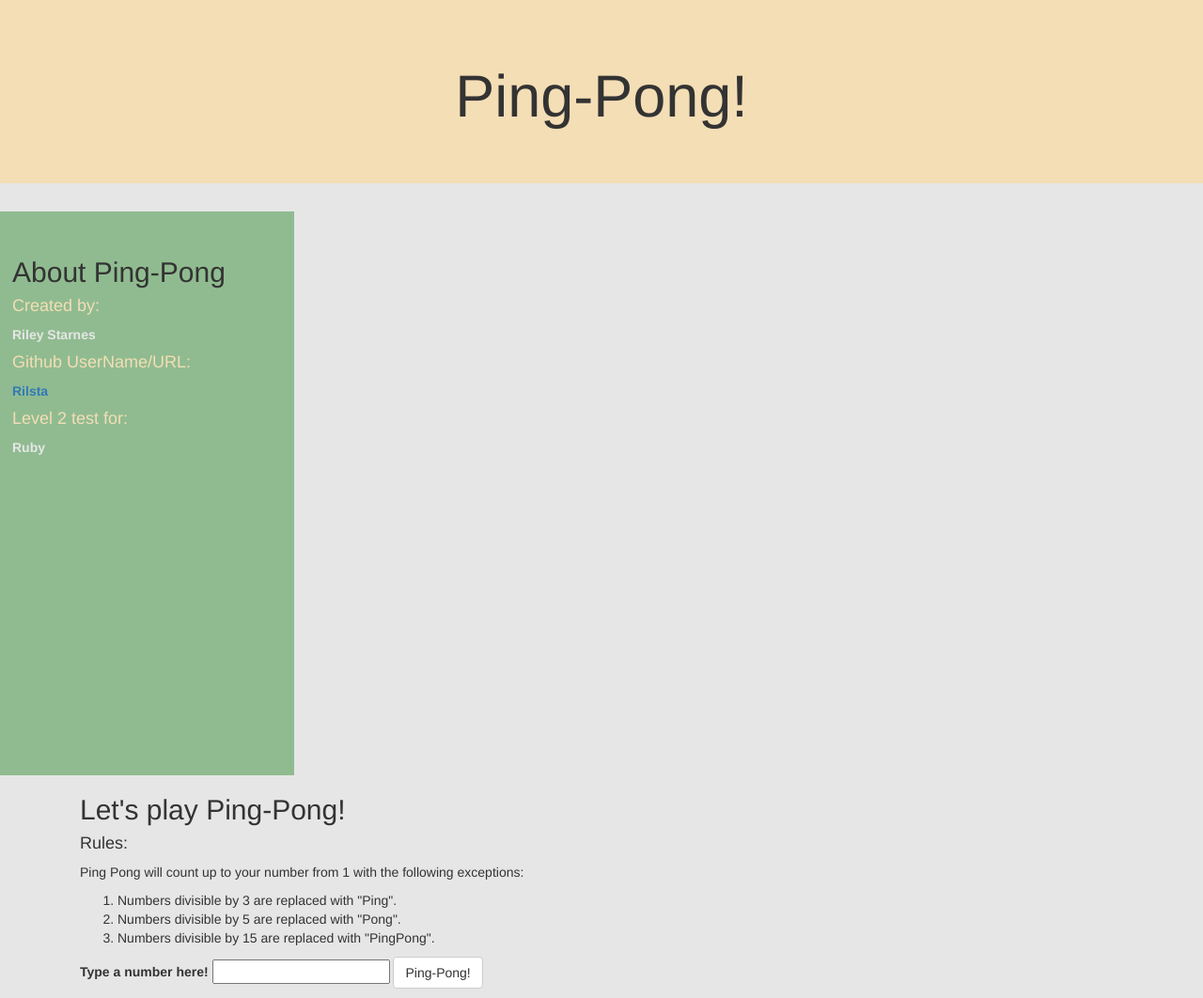
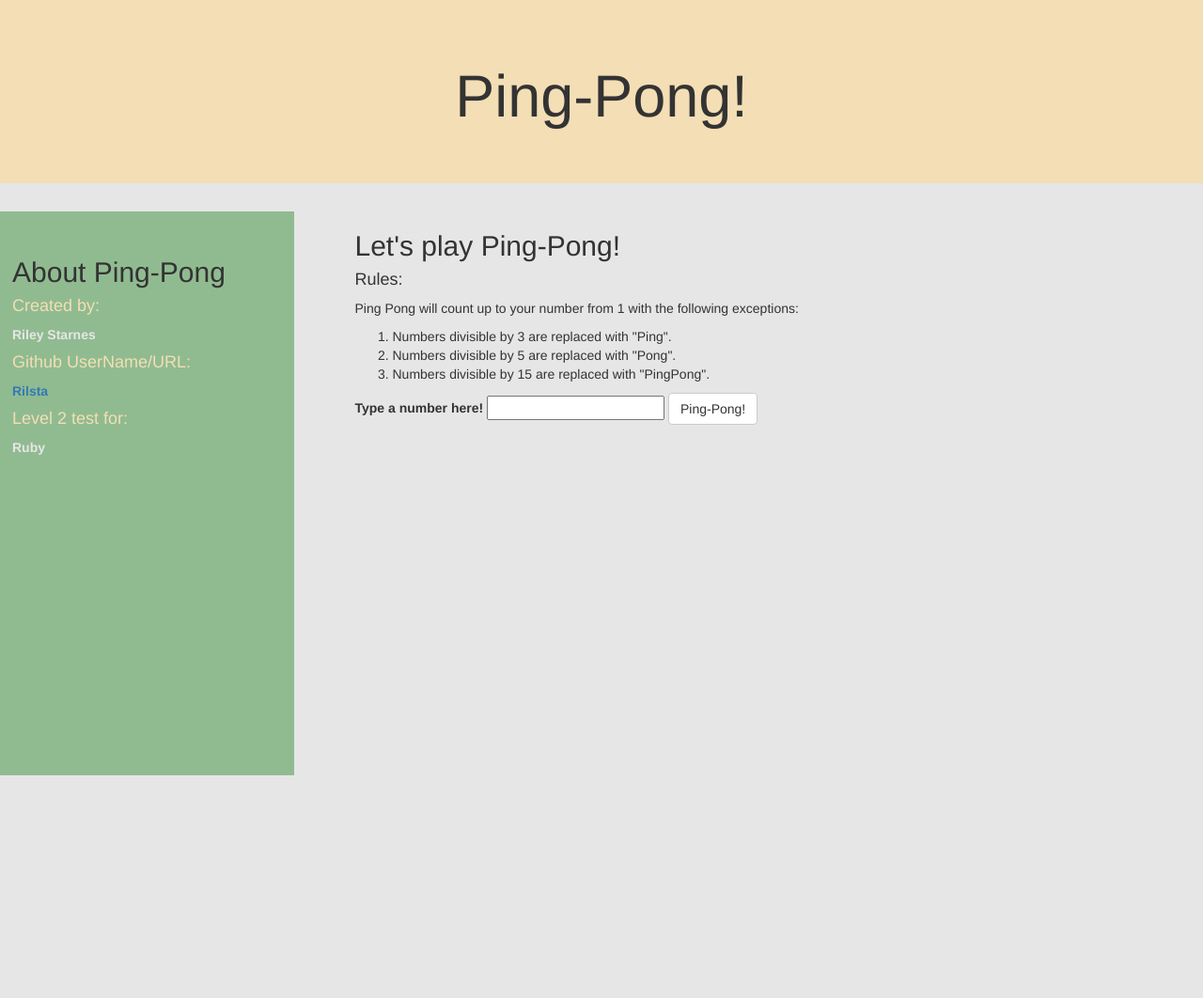
Before and after one commit to Rilsta/PingPong, a plain HTML site: page index.html in a window 1280 px wide. Shown: the whole page at 94% size. After the commit the page ends 825 px from the top, so only its background shows below. Drawn offline with Linux system fonts and the light colour scheme.

Commit message:
Adjust columns so page will display correctly:

```diff
--- a/css/styles.css
+++ b/css/styles.css
@@ -24,3 +24,7 @@ body{
   color: #e6e6e6;
   font-weight: bold;
 }
+
+.col-md-9{
+
+}
--- a/index.html
+++ b/index.html
@@ -24,9 +24,9 @@
               <p>Ruby</p>
       </div>
 
-      <div class="container">
 
-        <div class="col-md-9">
+
+        <div class="col-md-6">
 
           <h2>Let's play Ping-Pong!</h2>
             <h4>Rules:</h4>
@@ -54,7 +54,7 @@
             </ul>
 
         </div>
-      </div>
+
     </div>
   </body>
 </html>
```
